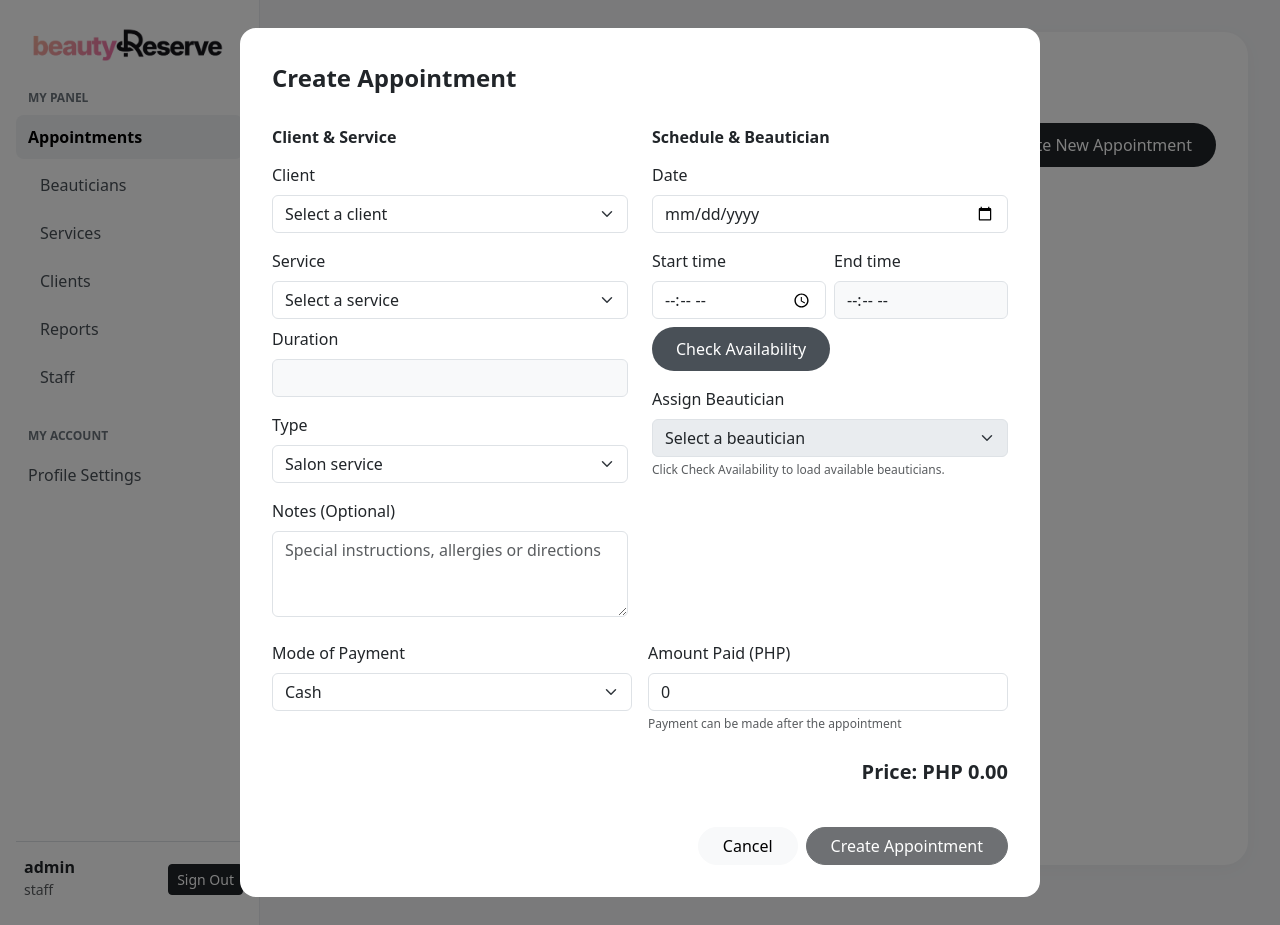
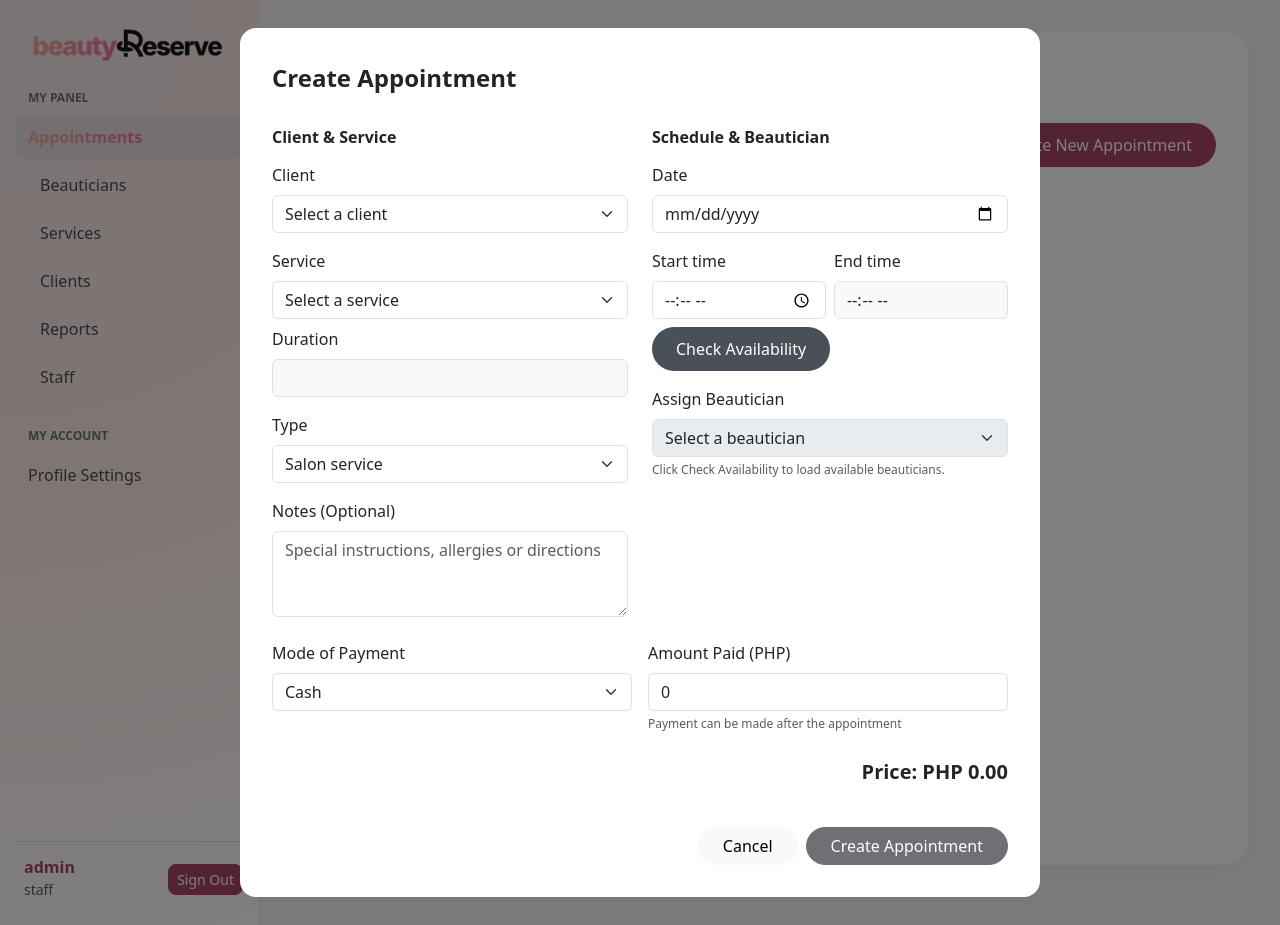
Before and after one commit to Francis3002-01/IT-37-Beauty-Booking-System, a PHP site: page /appointments.php in a window 1280 px wide. Run offline with PHP 8.4, Linux system fonts and the light colour scheme; a user stored in the database is signed in; data comes from the database, SQL or seed files in the repository; data that the repository does not hold is empty.

Commit message:
last minute colors hehe

```diff
--- a/appointments.php
+++ b/appointments.php
@@ -194,7 +194,7 @@ $openForm = boolval($form) || isset($_GET['check']);
                         <div class="appointment-item-card h-100 mb-0">
                             <h2 class="fs-5 fw-bold mb-2">Appointment #<?php echo $id; ?></h2>
                             <div class="d-flex gap-2 flex-wrap mb-3">
-                                <span class="badge bg-dark fw-bold"><?php echo bookingText(
+                                <span class="badge fw-bold appointment-status-<?php echo strtolower(bookingText($appointment['appointmentStatus'])); ?>"><?php echo bookingText(
                                       $appointment['appointmentStatus']
                                   ); ?></span
                                 ><span class="badge fw-bold <?php echo $paymentStatus == 'Paid'
@@ -231,7 +231,7 @@ $openForm = boolval($form) || isset($_GET['check']);
                                       2
                                   ); ?>
                             </p>
-                            <div class="border-top pt-3 d-flex flex-wrap gap-2">
+                            <div class="border-top pt-3 d-flex flex-wrap gap-1">
                                 <button
                                     type="button"
                                     class="btn btn-sm btn-outline-dark rounded-pill"
@@ -250,7 +250,7 @@ $openForm = boolval($form) || isset($_GET['check']);
                                 </button>
                             </div>
                             <?php if ($active): ?>
-                            <div class="d-flex flex-wrap gap-2 mt-3">
+                            <div class="d-flex flex-wrap gap-1 mt-2">
                                 <?php if (
                                        $admin
                                    ): ?><a
@@ -261,7 +261,7 @@ $openForm = boolval($form) || isset($_GET['check']);
                                 <form
                                     method="POST"
                                     action="backend%20logic/appointment_backend.php"
-                                    class="d-flex flex-wrap gap-2"
+                                    class="d-flex flex-wrap gap-1"
                                     onsubmit="return confirm('Change this appointment status?');"
                                 >
                                     <?php bookingTokenField(); ?><input
--- a/css/appointments.css
+++ b/css/appointments.css
@@ -23,7 +23,7 @@ body {
 .sidebar {
     width: 260px;
     min-height: 100vh;
-    background-color: #ffffff;
+    background: radial-gradient(circle at 0% 0%, #f5e9ec, #ffede7, #ffffff);
     border-right: 1px solid #e9ecef;
     position: fixed;
     top: 0;
@@ -58,10 +58,9 @@ body {
     margin-bottom: 4px;
     transition: all 0.2s ease;
 }
-.nav-link:hover,
 .nav-link.active {
-    background-color: #f1f3f5;
-    color: #000000;
+    background-color: #eedfe3;
+    color: #343a40;
 }
 .nav-link.active {
     font-weight: 600;
@@ -93,7 +92,7 @@ body {
     max-width: 320px;
 }
 .btn-create {
-    background-color: #212529;
+    background-color: #a9446b;
     color: #ffffff;
     border-radius: 50rem;
     padding: 10px 24px;
@@ -101,7 +100,7 @@ body {
     border: none;
 }
 .btn-create:hover {
-    background-color: #343a40;
+    background-color: #bc587e;
     color: #ffffff;
 }
 .filter-pill {
@@ -221,3 +220,52 @@ body {
     background-color: #5c636a;
     color: #ffffff;
 }
+
+.nav-link:hover {
+    background-color: #eedfe3;
+    color: #343a40;
+}
+
+/* Sidebar account name and sign out button */
+.sidebar-user-name {
+    color: #a9446b;
+}
+.sidebar-sign-out {
+    background-color: #a9446b;
+    border-color: #a9446b;
+    color: #ffffff;
+    border-radius: 8px;
+}
+.sidebar-sign-out:hover {
+    background-color: #bc587e;
+    border-color: #bc587e;
+    color: #ffffff;
+}
+
+/* Appointment statuses; payment badge colors are separate */
+.appointment-status-pending {
+    background-color: #f3b69b;
+    color: #ffffff;
+}
+.appointment-status-completed {
+    background-color: #ee70a8;
+    color: #ffffff;
+}
+.appointment-status-cancelled {
+    background-color: #6c757d;
+    color: #ffffff;
+}
+.appointment-status-confirmed {
+    background-color: #212529;
+    color: #ffffff;
+}
+
+/* Gradient text on the active sidebar link */
+.nav-link.active .sidebar-link-text {
+    font-weight: 700;
+    background: radial-gradient(circle at 0% 0%, #f3b69b, #ee70a8);
+    background-clip: text;
+    -webkit-background-clip: text;
+    color: transparent;
+    -webkit-text-fill-color: transparent;
+}
--- a/includes/sidebar.php
+++ b/includes/sidebar.php
@@ -16,17 +16,17 @@ $currentPage = basename($_SERVER['PHP_SELF']);
 
         <div class="nav-section-title">My Panel</div>
         <nav class="nav flex-column">
-            <a class="nav-link <?php echo ($currentPage == 'appointments.php') ? 'active' : 'sub-nav'; ?>" href="appointments.php">Appointments</a>
-            <a class="nav-link <?php echo ($currentPage == 'beauticians.php') ? 'active' : 'sub-nav'; ?>" href="beauticians.php">Beauticians</a>
-            <a class="nav-link <?php echo ($currentPage == 'services.php') ? 'active' : 'sub-nav'; ?>" href="services.php">Services</a>
-            <a class="nav-link <?php echo ($currentPage == 'clients.php') ? 'active' : 'sub-nav'; ?>" href="clients.php">Clients</a>
-            <a class="nav-link <?php echo ($currentPage == 'reports.php') ? 'active' : 'sub-nav'; ?>" href="reports.php">Reports</a>
-            <a class="nav-link <?php echo ($currentPage == 'staff.php') ? 'active' : 'sub-nav'; ?>" href="staff.php">Staff</a>
+            <a class="nav-link <?php echo ($currentPage == 'appointments.php') ? 'active' : 'sub-nav'; ?>" href="appointments.php"><span class="sidebar-link-text">Appointments</span></a>
+            <a class="nav-link <?php echo ($currentPage == 'beauticians.php') ? 'active' : 'sub-nav'; ?>" href="beauticians.php"><span class="sidebar-link-text">Beauticians</span></a>
+            <a class="nav-link <?php echo ($currentPage == 'services.php') ? 'active' : 'sub-nav'; ?>" href="services.php"><span class="sidebar-link-text">Services</span></a>
+            <a class="nav-link <?php echo ($currentPage == 'clients.php') ? 'active' : 'sub-nav'; ?>" href="clients.php"><span class="sidebar-link-text">Clients</span></a>
+            <a class="nav-link <?php echo ($currentPage == 'reports.php') ? 'active' : 'sub-nav'; ?>" href="reports.php"><span class="sidebar-link-text">Reports</span></a>
+            <a class="nav-link <?php echo ($currentPage == 'staff.php') ? 'active' : 'sub-nav'; ?>" href="staff.php"><span class="sidebar-link-text">Staff</span></a>
         </nav>
 
         <div class="nav-section-title mt-4">My Account</div>
         <nav class="nav flex-column">
-            <a class="nav-link <?php echo ($currentPage == 'profile-settings.php') ? 'active' : ''; ?>" href="profile-settings.php">Profile Settings</a>
+            <a class="nav-link <?php echo ($currentPage == 'profile-settings.php') ? 'active' : ''; ?>" href="profile-settings.php"><span class="sidebar-link-text">Profile Settings</span></a>
         </nav>
     </div>
 
@@ -36,12 +36,12 @@ $currentPage = basename($_SERVER['PHP_SELF']);
             <div class="d-flex align-items-center gap-2">
                 <div class="avatar-circle"></div>
                 <div>
-                    <h6 class="mb-0 fw-bold"><?php echo htmlspecialchars($_SESSION['user_name'] ?? $_SESSION['username'] ?? 'Guest', ENT_QUOTES, 'UTF-8'); ?></h6>
+                    <h6 class="mb-0 fw-bold sidebar-user-name"><?php echo htmlspecialchars($_SESSION['user_name'] ?? $_SESSION['username'] ?? 'Guest', ENT_QUOTES, 'UTF-8'); ?></h6>
                     <small class="text-muted"><?php echo htmlspecialchars($_SESSION['user_role'] ?? '', ENT_QUOTES, 'UTF-8'); ?></small>
                 </div>
             </div>
             <!-- Black Sign Out Button -->
-            <a href="includes/logout.php" class="btn btn-sm btn-dark" title="Sign Out">
+            <a href="includes/logout.php" class="btn btn-sm sidebar-sign-out" title="Sign Out">
                 <i class="bi bi-box-arrow-right"></i> Sign Out
             </a>
         </div>
--- a/profile-settings.php
+++ b/profile-settings.php
@@ -192,7 +192,7 @@ $pageTitle = "Profile Settings - beautyReserve";
     <link href="https://cdnjs.cloudflare.com/ajax/libs/font-awesome/6.7.2/css/all.min.css" rel="stylesheet">
 
     <!-- Custom Page Stylesheet (Includes sidebar and layout styles) -->
-    <link href="css/profile-settings.css" rel="stylesheet">
+    <link href="css/profile-settings.css?v=<?php echo filemtime(__DIR__ . '/css/profile-settings.css'); ?>" rel="stylesheet">
 </head>
 
 <body>
```
Also changed, not shown: css/beauticians.css (+38 -6 lines), css/clients.css (+38 -6 lines), css/profile-settings.css (+37 -6 lines), css/reports.css (+37 -7 lines), css/services.css (+38 -6 lines), css/staff.css (+38 -6 lines).
